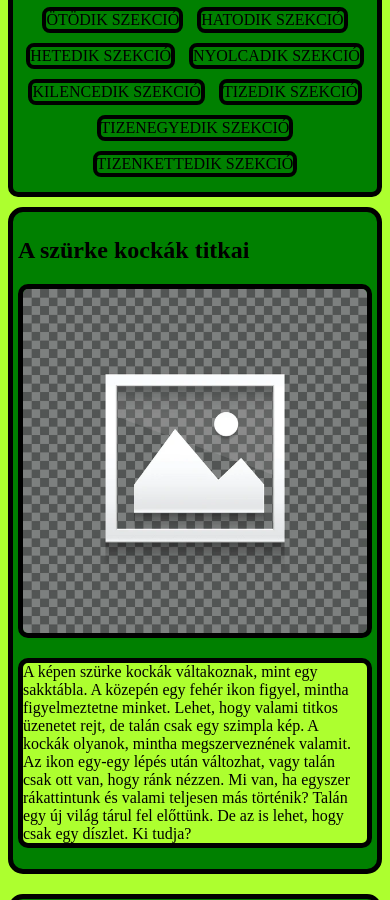
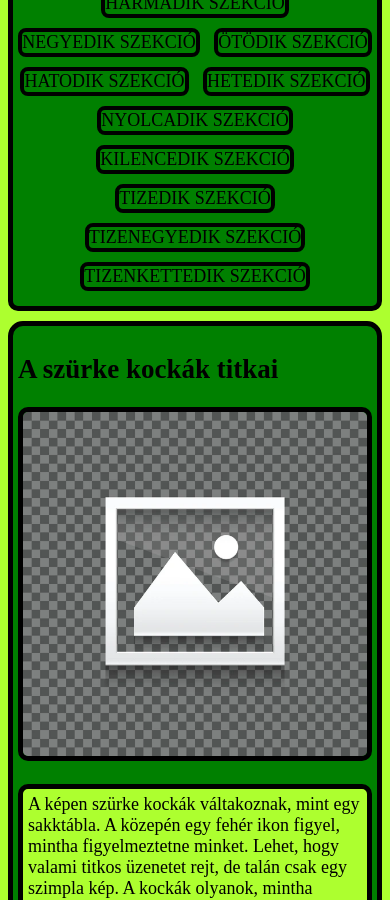
Before and after one commit to opel-astra-g/Kis_Csaba_Denes_Reszponziv_oldal, a plain HTML site: page index.html in a window 390 px wide. Shown: the part 200-1100 px from the top of the page. Drawn offline with Linux system fonts and the light colour scheme.

Commit message:
Bekezdéseknek padding, és betúméret növelés ha csökken a szélesség

```diff
--- a/forrasok/stilus.css
+++ b/forrasok/stilus.css
@@ -44,6 +44,7 @@ p {
     border: 5px solid black;
     border-radius: 10px;
     background-color: greenyellow;
+    padding: 5px;
 }
 article {
     display: grid;
@@ -64,4 +65,7 @@ article {
     article{
         grid-template-columns: 1fr;
     }
+    body {
+        font-size: large;
+    }
 }
```
